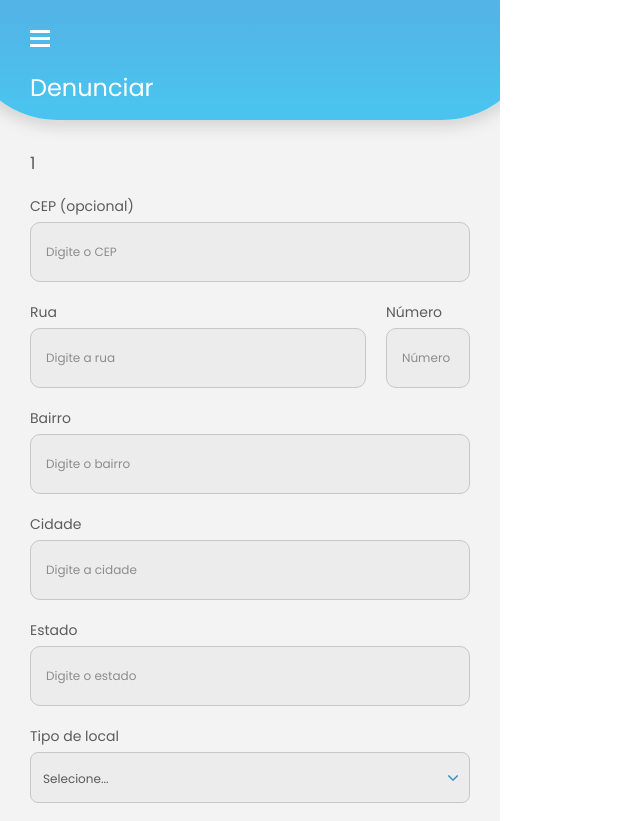
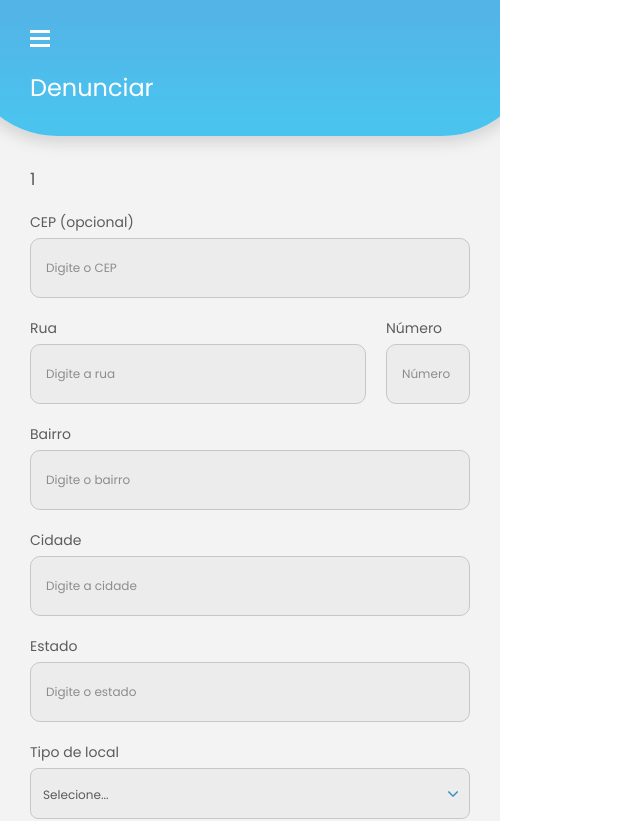
Before and after one commit to Beawnk/webapp, a Vue app: page /new-report/1 in a window 1280 px wide. Shown: the top 821 px of the page, without its empty margins (0-640 px from the left). Built offline with nearby package versions, Linux system fonts and the light colour scheme.

Commit message:
fixing gradient height

```diff
--- a/src/views/EmergencyView.vue
+++ b/src/views/EmergencyView.vue
@@ -42,7 +42,7 @@ const numbersBtn = ref(null);
         left: 50%;
         transform: translate(-50%, 0%);
         width: var(--gradient-border-width);
-        height: 15vh;
+        height: 17vh;
         border-radius: var(--gradient-border-radius);
         box-shadow: 0px 0px 14px 7px var(--shadow-color);
     }
@@ -53,7 +53,7 @@ const numbersBtn = ref(null);
         display: flex;
         flex-direction: column;
         align-items: flex-start;
-        height: 15vh;
+        height: 17vh;
         z-index: 1;
         position: relative;
         justify-content: center;
@@ -89,7 +89,7 @@ const numbersBtn = ref(null);
             p {
                 color: var(--emergency-text-color);
                 font-size: var(--subtitle-small);
-                max-width: 85%;
+                max-width: 80%;
             }
         }
 
--- a/src/views/LoginView.vue
+++ b/src/views/LoginView.vue
@@ -58,7 +58,7 @@ onMounted(() => {
     left: 50%;
     transform: translate(-50%, 0%);
     width: var(--gradient-border-width);
-    height: 15vh;
+    height: 17vh;
     border-radius: var(--gradient-border-radius);
     box-shadow: 0px 0px 14px 7px var(--shadow-color);
   }
@@ -69,7 +69,7 @@ onMounted(() => {
     display: flex;
     flex-direction: column;
     align-items: flex-start;
-    height: 15vh;
+    height: 17vh;
     z-index: 1;
     position: relative;
     justify-content: center;
--- a/src/views/NewReportView.vue
+++ b/src/views/NewReportView.vue
@@ -182,7 +182,7 @@ const submitReport = async () => {
         left: 50%;
         transform: translate(-50%, 0%);
         width: var(--gradient-border-width);
-        height: 15vh;
+        height: 17vh;
         border-radius: var(--gradient-border-radius);
         box-shadow: 0px 0px 14px 7px var(--shadow-color);
     }
@@ -193,7 +193,7 @@ const submitReport = async () => {
         display: flex;
         flex-direction: column;
         align-items: flex-start;
-        height: 15vh;
+        height: 17vh;
         z-index: 1;
         position: relative;
 
--- a/src/views/ReportView.vue
+++ b/src/views/ReportView.vue
@@ -96,7 +96,7 @@ onMounted(async () => {
         left: 50%;
         transform: translate(-50%, 0%);
         width: var(--gradient-border-width);
-        height: 15vh;
+        height: 17vh;
         border-radius: var(--gradient-border-radius);
         box-shadow: 0px 0px 14px 7px var(--shadow-color);
     }
@@ -107,7 +107,7 @@ onMounted(async () => {
         display: flex;
         flex-direction: column;
         align-items: flex-start;
-        height: 15vh;
+        height: 17vh;
         z-index: 1;
         position: relative;
         justify-content: center;
--- a/src/views/ReportsView.vue
+++ b/src/views/ReportsView.vue
@@ -94,7 +94,7 @@ onMounted(() => {
         left: 50%;
         transform: translate(-50%, 0%);
         width: var(--gradient-border-width);
-        height: 15vh;
+        height: 17vh;
         border-radius: var(--gradient-border-radius);
         box-shadow: 0px 0px 14px 7px var(--shadow-color);
     }
@@ -105,7 +105,7 @@ onMounted(() => {
         display: flex;
         flex-direction: column;
         align-items: flex-start;
-        height: 15vh;
+        height: 17vh;
         z-index: 1;
         position: relative;
         justify-content: center;
--- a/src/views/UserDataView.vue
+++ b/src/views/UserDataView.vue
@@ -158,7 +158,7 @@ onMounted(() => {
     left: 50%;
     transform: translate(-50%, 0%);
     width: var(--gradient-border-width);
-    height: 15vh;
+    height: 17vh;
     border-radius: var(--gradient-border-radius);
     box-shadow: 0px 0px 14px 7px var(--shadow-color);
   }
@@ -169,7 +169,7 @@ onMounted(() => {
     display: flex;
     flex-direction: column;
     align-items: flex-start;
-    height: 15vh;
+    height: 17vh;
     z-index: 1;
     position: relative;
     justify-content: center;
```
